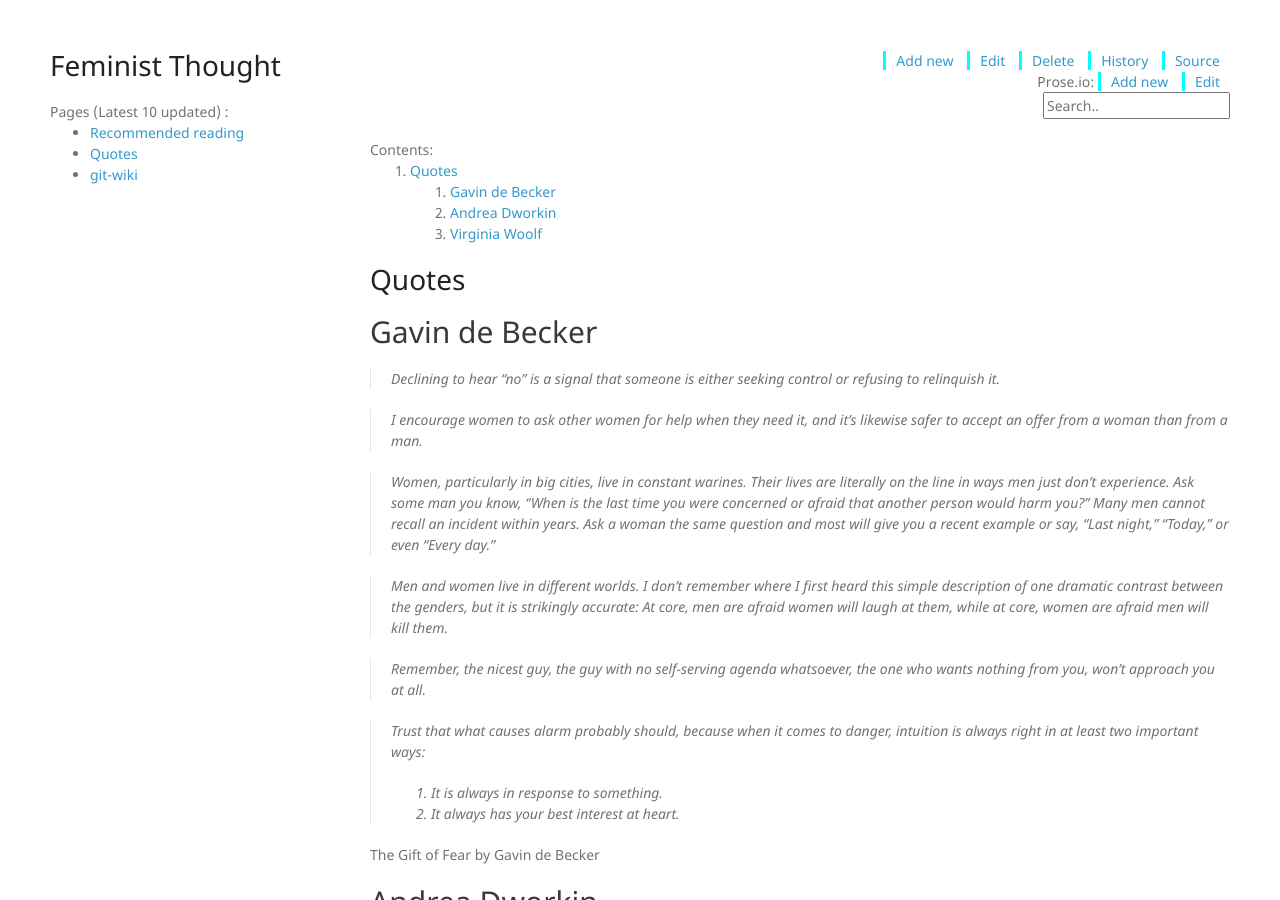
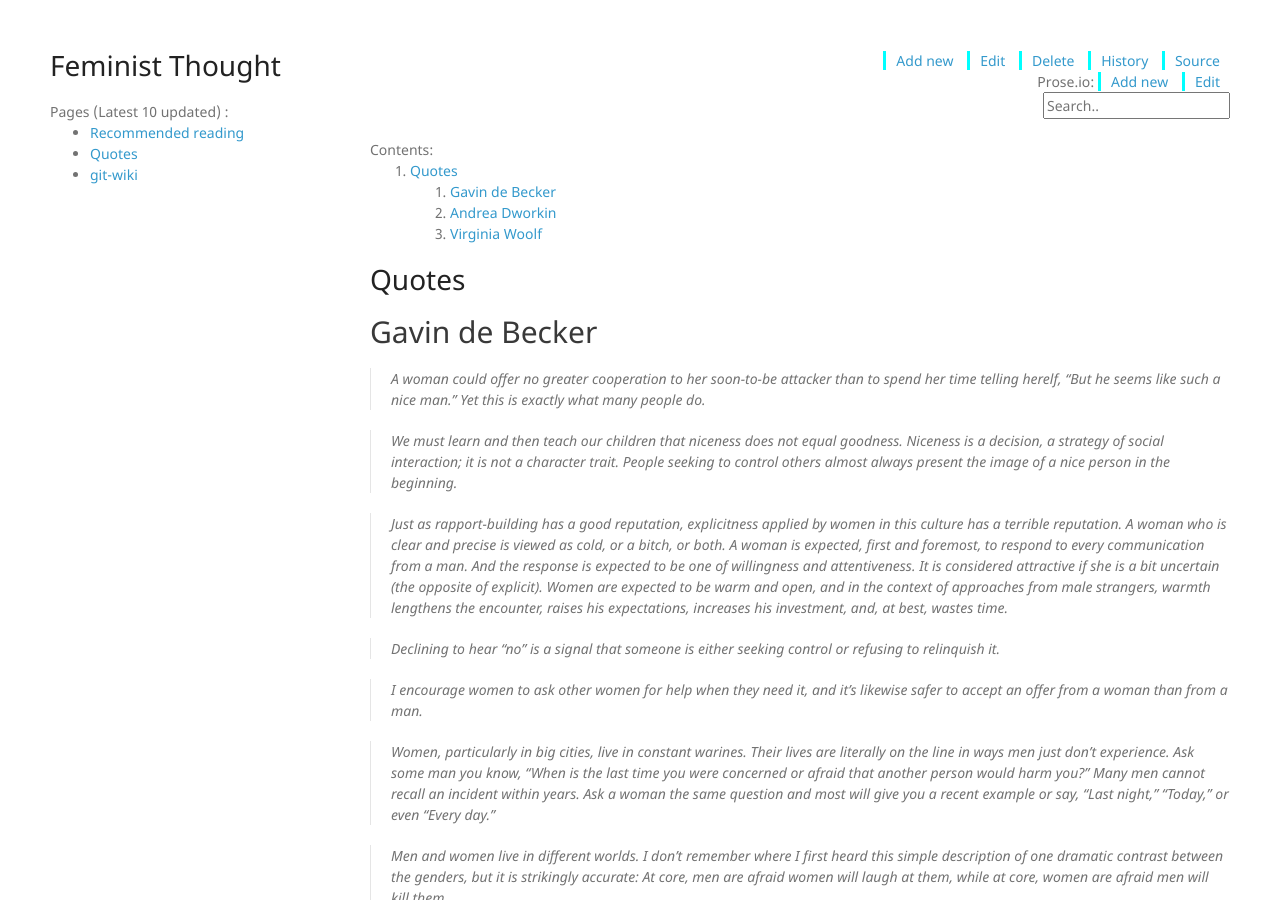
Before and after one commit to feminist-thought/feminist-thought, a Jekyll site: the page built from wiki/quotes.md, in a window 1280 px wide and 900 px high. Built offline with Jekyll 4.4.1, drawn with Linux system fonts in a browser that asks for light colours; nearby versions of some CDN libraries; our own code applies the rules of GitHub Pages for plain Markdown files.

Commit message:
Update quotes.md

```diff
--- a/wiki/quotes.md
+++ b/wiki/quotes.md
@@ -1,6 +1,12 @@
 # Quotes
 
 ## Gavin de Becker
+
+> A woman could offer no greater cooperation to her soon-to-be attacker than to spend her time telling herelf, "But he seems like such a nice man." Yet this is exactly what many people do.
+
+> We must learn and then teach our children that niceness does not equal goodness. Niceness is a decision, a strategy of social interaction; it is not a character trait. People seeking to control others almost always present the image of a nice person in the beginning.
+
+> Just as rapport-building has a good reputation, explicitness applied by women in this culture has a terrible reputation. A woman who is clear and precise is viewed as cold, or a bitch, or both. A woman is expected, first and foremost, to respond to every communication from a man. And the response is expected to be one of willingness and attentiveness. It is considered attractive if she is a bit uncertain (the opposite of explicit). Women are expected to be warm and open, and in the context of approaches from male strangers, warmth lengthens the encounter, raises his expectations, increases his investment, and, at best, wastes time.
 
 > Declining to hear "no" is a signal that someone is either seeking control or refusing to relinquish it.
 
```
